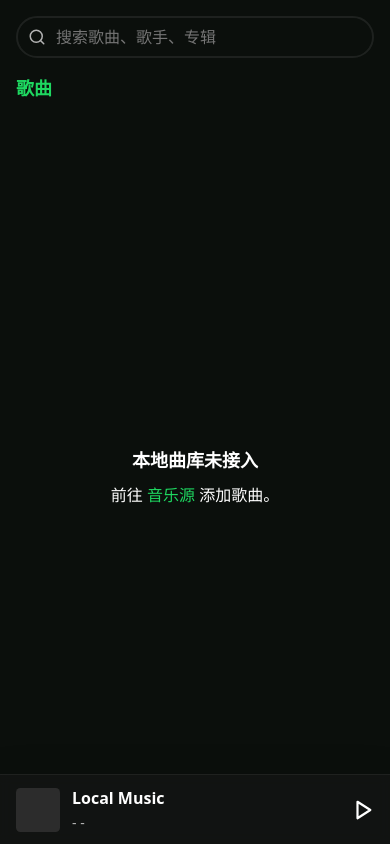
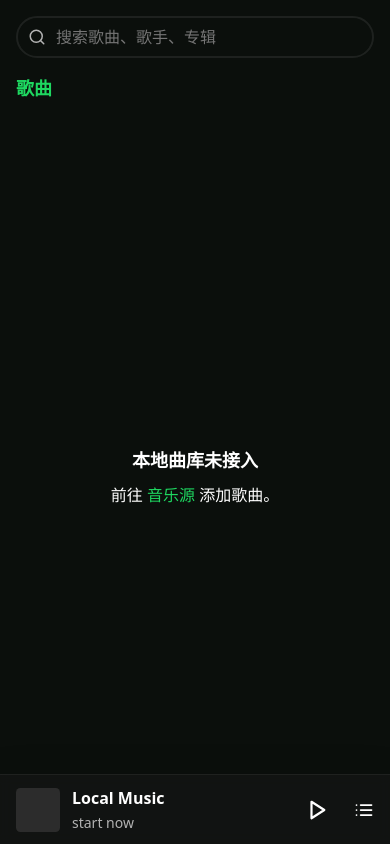
Before and after one commit to xiaooboy/web-music-player, a Vue app: page / in a window 390 px wide. Built offline with nearby package versions, Linux system fonts and the light colour scheme; what dialog-closedby-polyfill would draw is missing.

Commit message:
feat(dock): 提示调整，小屏显示播放队列按钮

```diff
--- a/src/components/PlayerDock.vue
+++ b/src/components/PlayerDock.vue
@@ -85,7 +85,7 @@ function handleQueueClick() {
         <span class="truncate--block">{{
           playerStore.currentTrack
             ? `${playerStore.currentTrack.artist} - ${playerStore.currentTrack.album}`
-            : "- -"
+            : "start now"
         }}</span>
       </div>
     </button>
--- a/src/styles/responsive.css
+++ b/src/styles/responsive.css
@@ -127,7 +127,7 @@
     .icon-btn {
       display: none;
     }
-    .play-toggle {
+    .play-toggle,.player-dock__queue-button {
       display: inline-flex;
     }
   }
```
